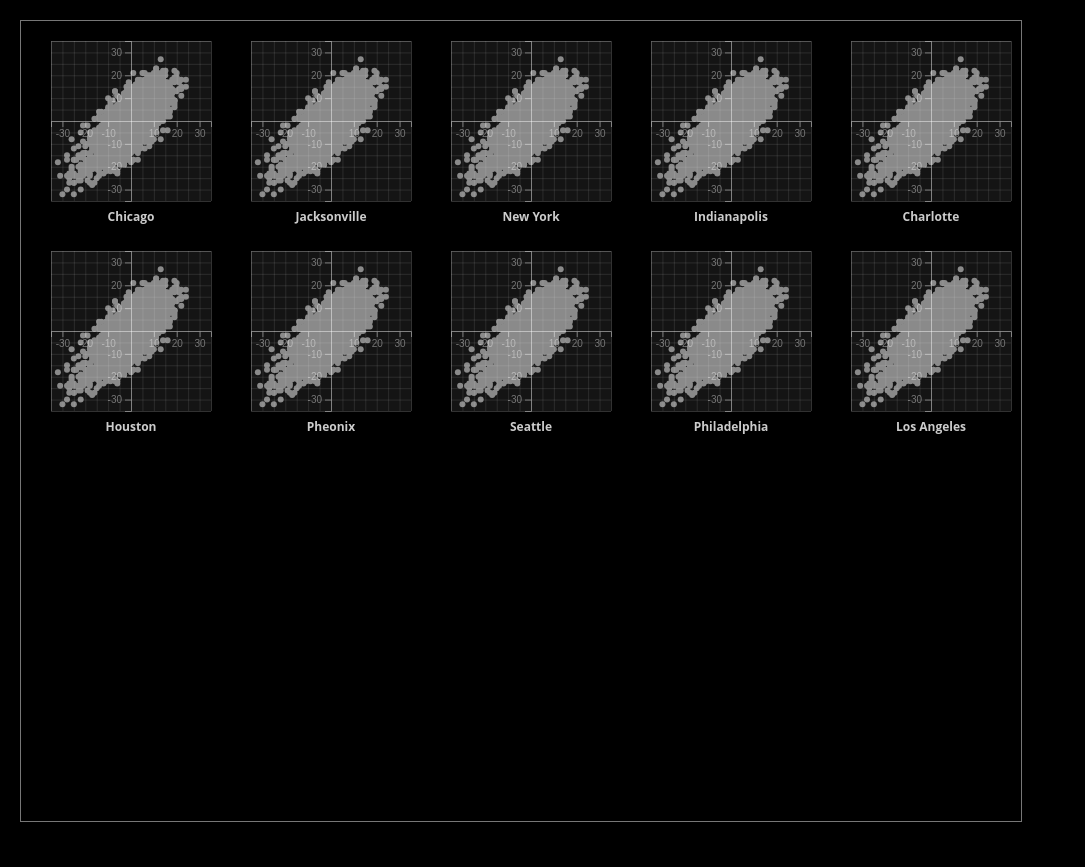
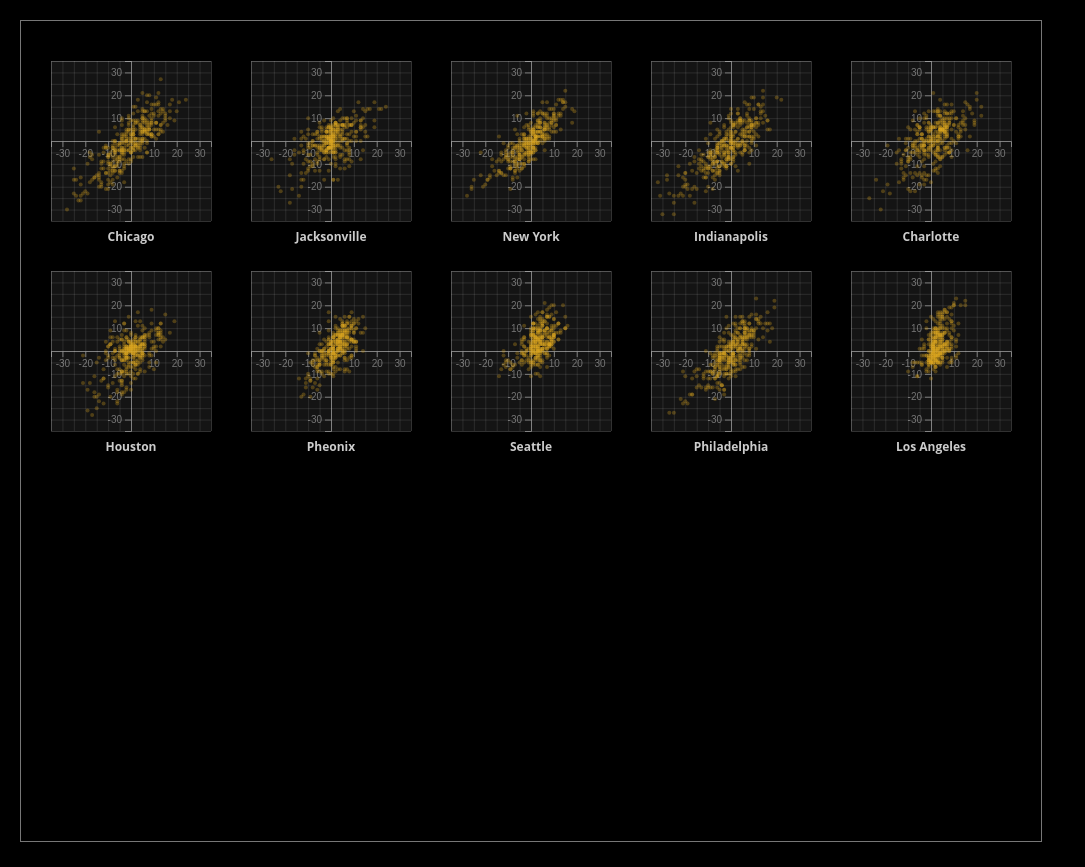
Before and after one commit to brendanwilliam/info470-final, a plain HTML site: page index.html in a window 1280 px wide. Shown: the whole page, without its empty margins (0-1085 px from the left). Drawn offline with nearby package versions, Linux system fonts and the light colour scheme.

Commit message:
Populated data on all scatterplots

```diff
--- a/index.js
+++ b/index.js
@@ -37,16 +37,9 @@ svg.selectAll('.background')
     });
 
 var parseDate = d3.timeParse('%b %Y');
-// // To speed things up, we have already computed the domains for your scales
 var minDiffDomain = [-35, 35];
 var maxDiffDomain = [-35, 35];
 var ticks = [-30, -20, -10, 10, 20, 30];
-
-// Scaling functions for scatter plot
-
-
-// var dateDomain = [new Date(2000, 0), new Date(2010, 2)];
-// var priceDomain = [0, 223.02];
 
 // **** How to properly load data ****
 
@@ -70,21 +63,11 @@ d3.csv('ALL_CITIES.csv').then(function(dataset) {
     var xScale = d3.scaleLinear().domain(minDiffDomain).range([0, trellisWidth]);
     var yScale = d3.scaleLinear().domain(maxDiffDomain).range([trellisHeight, 0]);
 
-    // 2.5 Add color
-    var colorScale = d3.scaleOrdinal(d3.schemeCategory10).domain(nested.map(function(d){
-        return d.key;
-    }));
-
     // 2.4 Create axes for each subplot
     var xAxis = d3.axisBottom(xScale)
         .tickValues(ticks);
     var yAxis = d3.axisLeft(yScale)
         .tickValues(ticks);
-
-    // // 2.3 Create the line chart
-    // var lineInterpolate = d3.line()
-    //     .x(function(d) { return xScale(d.date); })
-    //     .y(function(d) { return yScale(d.price); });
 
     // 2.1 Append trellis groupings
     var trellisG = svg.selectAll('trellis')
@@ -114,13 +97,6 @@ d3.csv('ALL_CITIES.csv').then(function(dataset) {
         .attr('class', 'y grid')
         .call(yGrid);
 
-    // // 2.1.1 Append path to trellis groupings and add line chart
-    // trellisG.append('path')
-    //     .attr('class', 'line-plot')
-    //     .attr('d', function(d){
-    //         return lineInterpolate(d.values);
-    //     });;
-
     // 2.1.2 Append axes to each subplot
     trellisG.append('g')
         .attr('class', 'x-axis')
@@ -140,26 +116,14 @@ d3.csv('ALL_CITIES.csv').then(function(dataset) {
         })
         .attr('transform', 'translate(' + (trellisWidth / 2) + ', ' + (trellisHeight + 20) + ')');
 
-    // // 3.2 Append axes labels
-    // trellisG.append('text')
-    //     .attr('class', 'axis-label')
-    //     .text('Difference from average min (°F)')
-    //     .attr('transform', 'translate(' + (trellisWidth / 2) + ', ' + (trellisHeight + 34) + ')');
-
-    // trellisG.append('text')
-    //     .attr('class', 'axis-label')
-    //     .text('Difference from average max (°F)')
-    //     .attr('transform', 'translate(' + (-30) + ', ' + (trellisHeight / 2) + ') rotate(-90)');
-
-    trellisG.append('g')
-        .attr('class', 'points')
-        .selectAll('circle')
-        .data(dataset)
+    trellisG.selectAll('circle')
+        .data(function(d) {return d.values; })
         .enter()
         .append('circle')
-        .attr('cx', function(d) { return xScale(+d.difference_min_temp); })
-        .attr('cy', function(d) { return yScale(+d.difference_max_temp); })
-        .attr('r', 3);
+        .attr('class', 'point')
+        .attr('cx', function(d) { return xScale(d.difference_min_temp); })
+        .attr('cy', function(d) { return yScale(d.difference_max_temp); })
+        .attr('r', 2);
 });
 
 // Remember code outside of the data callback function will run before the data loads
--- a/style.css
+++ b/style.css
@@ -57,7 +57,12 @@ body {
     margin: 20px;
 }
 
-.points {
-    fill: #fff;
-    opacity: 0.5;
+.point {
+    fill: goldenrod;
+    opacity: 0.3;
 }
+
+svg {
+    padding-right: 20px;
+    padding-top: 20px;
+}
```
